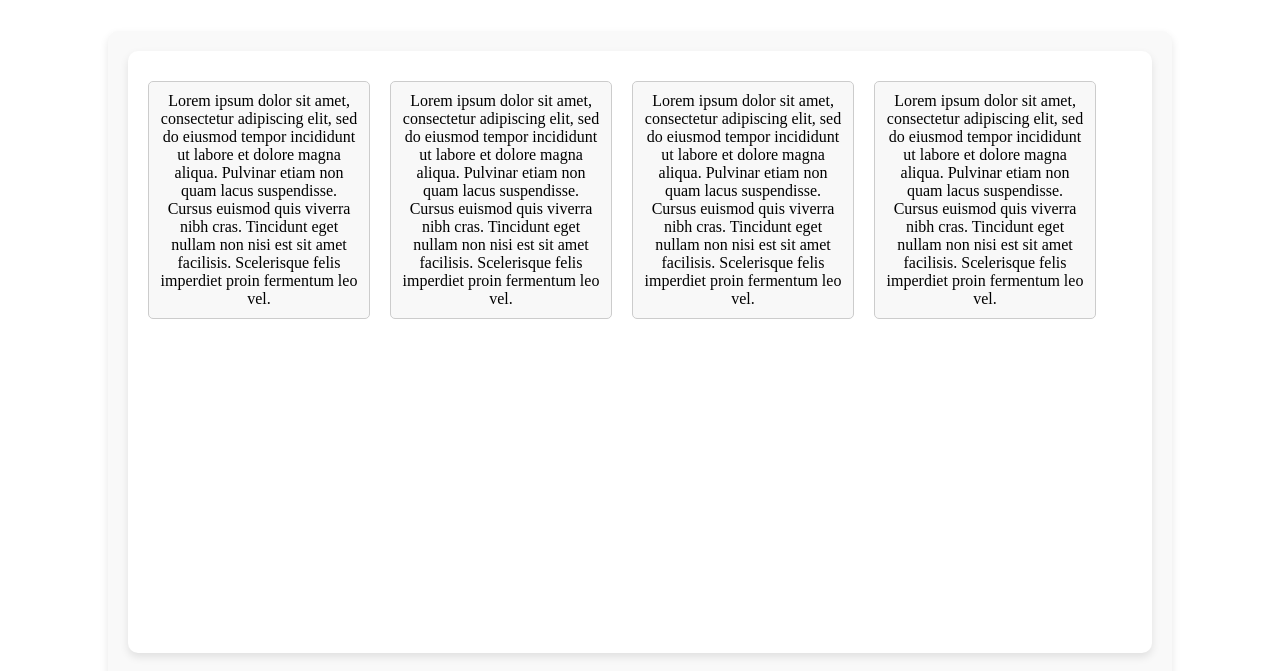
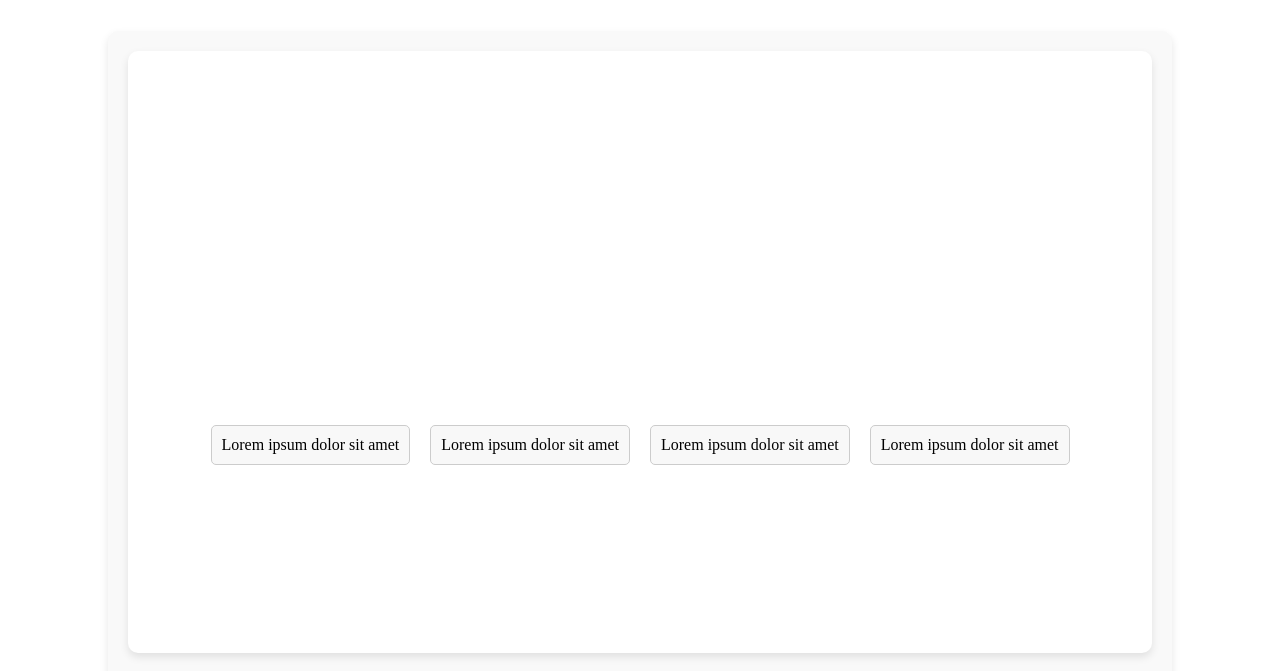
Before and after one commit to Techvocate/client_portal, a React (Create React App) app: page /querypage in a window 1280 px wide. Shown: the part 789-1460 px from the top of the page. Built offline with nearby package versions, Linux system fonts and the light colour scheme; grey boxes are pictures that could not be loaded.

Commit message:
card changes

```diff
--- a/src/components/QueryPage.js
+++ b/src/components/QueryPage.js
@@ -172,10 +172,10 @@ const QueryPage = () => {
       <div className="main-panel">
       {query ? (
         <div className="suggestions">
-            <div className="card">Lorem ipsum dolor sit amet, consectetur adipiscing elit, sed do eiusmod tempor incididunt ut labore et dolore magna aliqua. Pulvinar etiam non quam lacus suspendisse. Cursus euismod quis viverra nibh cras. Tincidunt eget nullam non nisi est sit amet facilisis. Scelerisque felis imperdiet proin fermentum leo vel.</div>
-            <div className="card">Lorem ipsum dolor sit amet, consectetur adipiscing elit, sed do eiusmod tempor incididunt ut labore et dolore magna aliqua. Pulvinar etiam non quam lacus suspendisse. Cursus euismod quis viverra nibh cras. Tincidunt eget nullam non nisi est sit amet facilisis. Scelerisque felis imperdiet proin fermentum leo vel.</div>
-            <div className="card">Lorem ipsum dolor sit amet, consectetur adipiscing elit, sed do eiusmod tempor incididunt ut labore et dolore magna aliqua. Pulvinar etiam non quam lacus suspendisse. Cursus euismod quis viverra nibh cras. Tincidunt eget nullam non nisi est sit amet facilisis. Scelerisque felis imperdiet proin fermentum leo vel.</div>
-            <div className="card">Lorem ipsum dolor sit amet, consectetur adipiscing elit, sed do eiusmod tempor incididunt ut labore et dolore magna aliqua. Pulvinar etiam non quam lacus suspendisse. Cursus euismod quis viverra nibh cras. Tincidunt eget nullam non nisi est sit amet facilisis. Scelerisque felis imperdiet proin fermentum leo vel.</div>
+            <div className="card">Lorem ipsum dolor sit amet</div>
+            <div className="card">Lorem ipsum dolor sit amet</div>
+            <div className="card">Lorem ipsum dolor sit amet</div>
+            <div className="card">Lorem ipsum dolor sit amet</div>
         </div>) : null}
         {queryResults.map((queryResult, index) => (
           <div key={index} className="query-result">
--- a/src/components/UseCases.css
+++ b/src/components/UseCases.css
@@ -47,6 +47,14 @@
   justify-content: center;
 }
 
+.suggestions{
+  display: flex;
+  width: 100%;
+  justify-content: center;
+  margin-top: 35%;
+
+}
+
 .card {
   border: 1px solid #ccc;
   border-radius: 5px;
```
